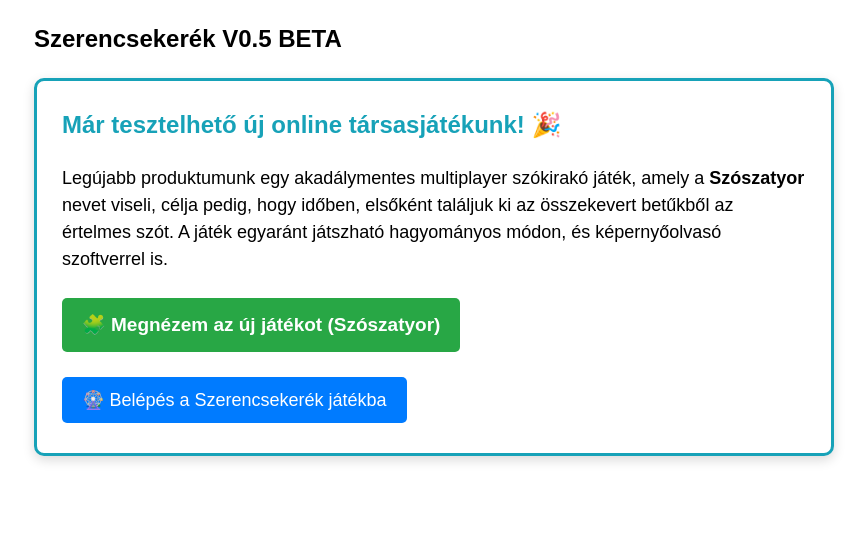
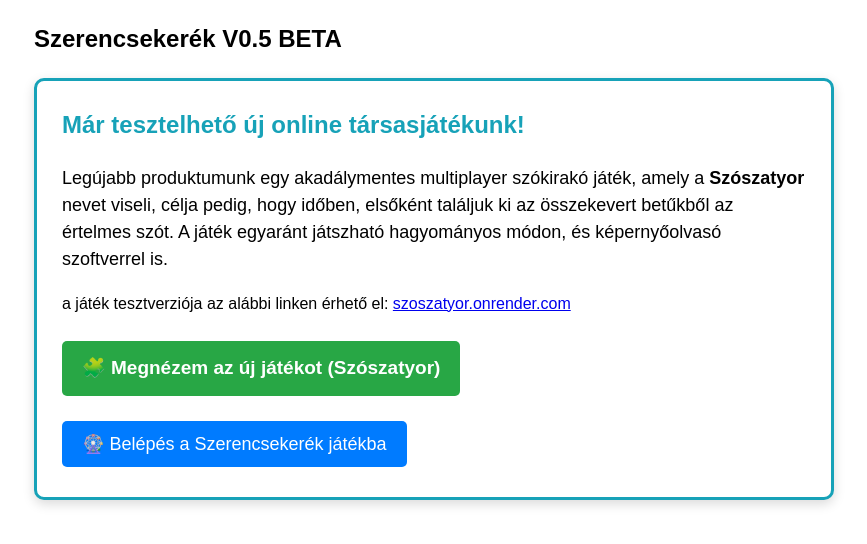
Before and after one commit to RauchR90/szerencsekerek, a website: page szerencsekerek.html in a window 1280 px wide. Shown: the whole page, without its empty margins (206-1073 px from the left). Drawn offline with nearby package versions, Linux system fonts and the light colour scheme; no server answers.

Commit message:
Add files via upload

```diff
--- a/szerencsekerek.html
+++ b/szerencsekerek.html
@@ -79,9 +79,13 @@
 
         <!-- ÚJ JÁTÉK AJÁNLÓ KÁRTYA (ALAPÉRTELMEZETTEN EZ LÁTSZIK) -->
         <div id="uj-jatek-promocio" role="region" aria-labelledby="promocio-cim">
-            <h2 id="promocio-cim" style="margin-top: 0; color: #17a2b8;">Már tesztelhető új online társasjátékunk! 🎉</h2>
+            <h2 id="promocio-cim" style="margin-top: 0; color: #17a2b8;">Már tesztelhető új online társasjátékunk! </h2>
             <p style="font-size: 18px; line-height: 1.5;">
                 Legújabb produktumunk egy akadálymentes multiplayer szókirakó játék, amely a <strong>Szószatyor</strong> nevet viseli, célja pedig, hogy időben, elsőként találjuk ki az összekevert betűkből az értelmes szót. A játék egyaránt játszható hagyományos módon, és képernyőolvasó szoftverrel is.
+<p>
+a játék tesztverziója az alábbi linken érhető el:
+<a href="http://szoszatyor.onrender.com">szoszatyor.onrender.com</a>
+
             </p>
             <div class="promocio-gombok">
                 <a href="https://szoszatyor.onrender.com" target="_blank" class="gomb-link promocio-gomb-szoszatyor">
```
